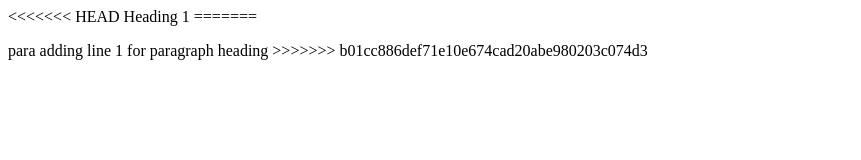
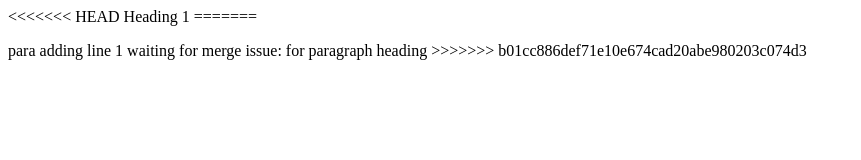
Before and after one commit to seenu5bs/learninggit, a plain HTML site: page index.html in a window 1280 px wide. Shown: the whole page, without its empty margins (0-861 px from the left). Drawn offline with Linux system fonts and the light colour scheme.

Commit message:
third branch mergi

```diff
--- a/index.html
+++ b/index.html
@@ -10,7 +10,7 @@
 <html>
   <body>
     <head>
-      <p>para adding line 1</hi>
+      <p>para adding line 1 waiting for merge issue:</hi>
       <h > for paragraph heading</h>
     </head>
   </body>
```
